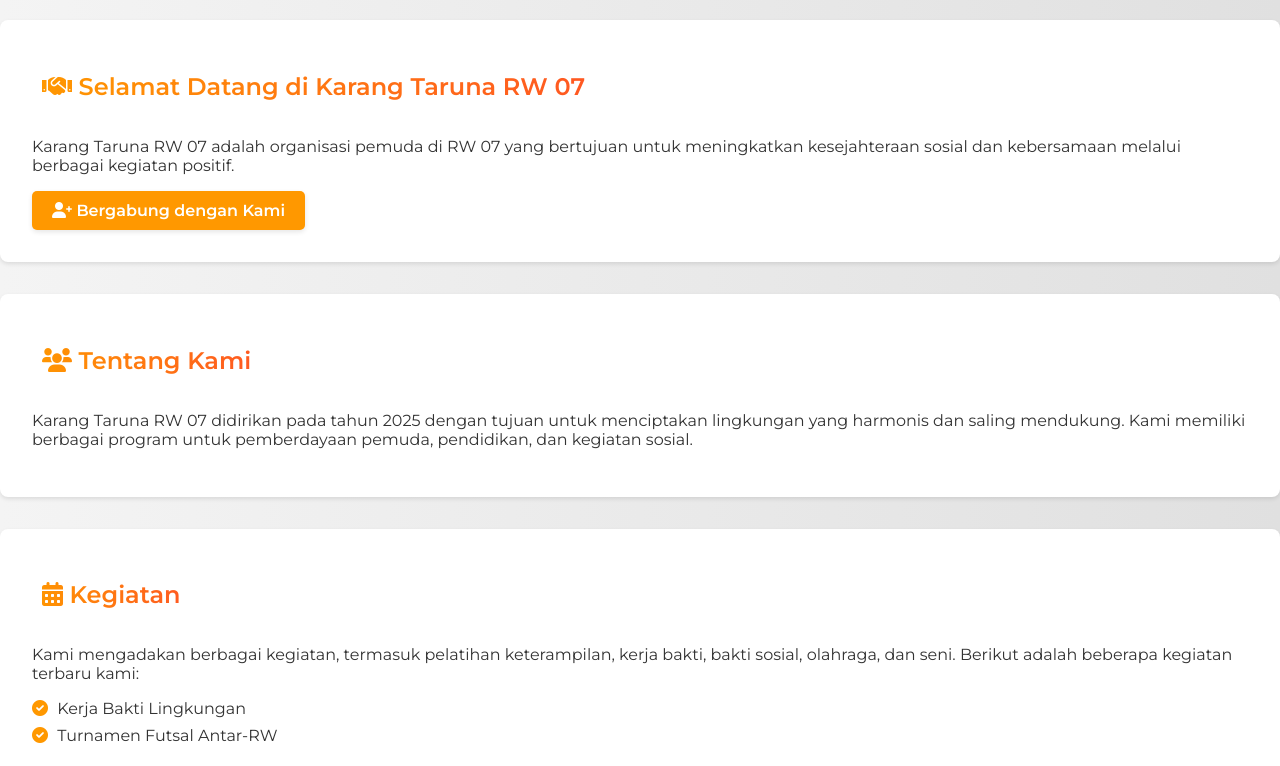
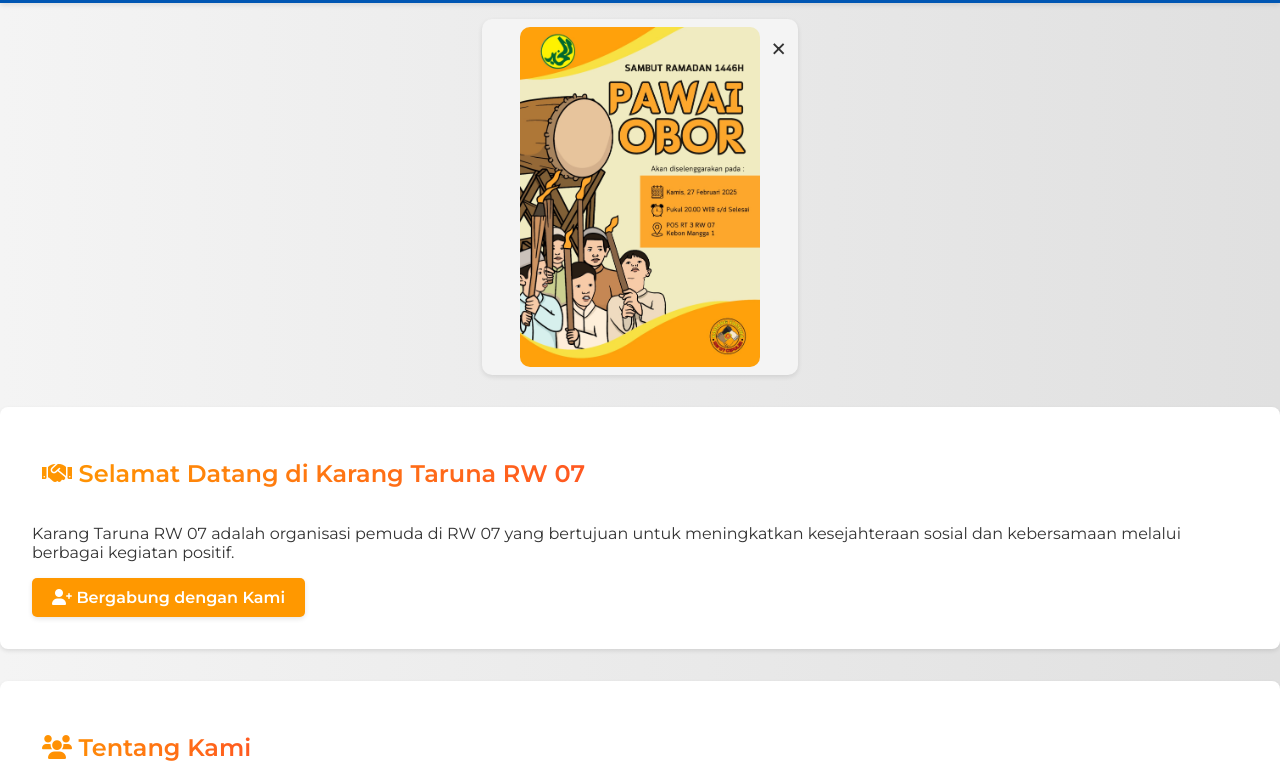
Before and after one commit to kartar07/website-personal, a plain HTML site: page index.html in a window 1280 px wide. Shown: the part 194-960 px from the top of the page. Drawn offline with Linux system fonts and the light colour scheme.

Commit message:
Add files via upload

```diff
--- a/index.html
+++ b/index.html
@@ -14,7 +14,7 @@
     <header>
         <div class="header-content">
             <div class="logo">
-                <img src="logo.png" alt="Logo Karang Taruna RW 07">
+                <img src="logo.jpg" alt="Logo Karang Taruna RW 07">
                 <h1><i class="fas fa-users"></i> Karang Taruna RW 07</h1>
             </div>
             <div class="hamburger" id="hamburger">
@@ -32,6 +32,12 @@
             </ul>
         </nav>
     </header>
+
+    <!--Banner Notif-->
+    <div class="notification-banner">
+        <img src="pawai.jpg" alt="Banner Pemberitahuan">
+        <span class="close-banner" onclick="closeBanner()">&times;</span>
+    </div>
 
     <section id="home">
         <h2><i class="fas fa-handshake"></i> Selamat Datang di Karang Taruna RW 07</h2>
@@ -51,8 +57,8 @@
         <h2><i class="fas fa-calendar-alt"></i> Kegiatan</h2>
         <p>Kami mengadakan berbagai kegiatan, termasuk pelatihan keterampilan, kerja bakti, bakti sosial, olahraga, dan seni. Berikut adalah beberapa kegiatan terbaru kami:</p>
         <ul>
-            <li><i class="fas fa-check-circle"></i> Kerja Bakti Lingkungan</li>
-            <li><i class="fas fa-check-circle"></i> Turnamen Futsal Antar-RW</li>
+            <li><i class="fas fa-check-circle"></i> Pawai Obor Menyambut Bulan Ramadhan</li>
+            <li><i class="fas fa-check-circle"></i> Bazar Ramadhan</li>
         </ul>
     </section>
 
@@ -62,7 +68,7 @@
             <div class="slides">
                 <div class="slide-item">
                     <img src="gambar4.jpg" alt="Bazar Ramadhan 2024">
-                    <p>Penyerahan SK Unit Kerja Karang Taruna RW 007 Momentum bersejarah bagi Karang Taruna RW 007! Dengan diserahkannya Surat Keputusan (SK) Unit Kerja, semoga semangat kebersamaan dan dedikasi semakin menguat dalam membangun lingkungan yang lebih baik. Mari bersama-sama berkontribusi untuk kesejahteraan sosial dan kemajuan pemuda di RW 007!</p>
+                    <p>Penyerahan SK Unit Kerja Karang Taruna RW 007 Momentum bersejarah bagi Karang Taruna RW 007!</p>
                 </div>
                 <div class="slide-item">
                     <img src="gambar1.png" alt="17 Agustus 2024">
--- a/script.js
+++ b/script.js
@@ -3,6 +3,7 @@ document.addEventListener('DOMContentLoaded', function() {
     const nav = document.querySelector('nav');
     const overlay = document.getElementById('overlay');
     const navLinks = document.querySelectorAll('nav ul li a');
+    const sections = document.querySelectorAll('section');
 
     hamburger.addEventListener('click', function() {
         nav.classList.toggle('show');
@@ -24,7 +25,7 @@ document.addEventListener('DOMContentLoaded', function() {
         });
     });
 
-    // Auto-slide for gallery
+    // Auto-slide untuk galeri
     const slides = document.querySelector('.slides');
     const slideItems = document.querySelectorAll('.slide-item');
     let index = 0;
@@ -37,5 +38,44 @@ document.addEventListener('DOMContentLoaded', function() {
         slides.style.transform = `translateX(${-index * 100}%)`;
     }
 
-    setInterval(slideShow, 3000); // Change image every 3 seconds
+    setInterval(slideShow, 3000); // Ganti gambar setiap 3 detik
+
+    // Efek Gulir
+    const observer = new IntersectionObserver(entries => {
+        entries.forEach(entry => {
+            if (entry.isIntersecting) {
+                if (entry.target.classList.contains('fade-in-left')) {
+                    entry.target.style.transform = 'translateX(0)';
+                } else if (entry.target.classList.contains('fade-in-right')) {
+                    entry.target.style.transform = 'translateX(0)';
+                } else if (entry.target.classList.contains('fade-in-top')) {
+                    entry.target.style.transform = 'translateY(0)';
+                } else if (entry.target.classList.contains('fade-in-bottom')) {
+                    entry.target.style.transform = 'translateY(0)';
+                }
+                entry.target.classList.add('visible');
+            }
+        });
+    }, {
+        threshold: 0.1
+    });
+
+    sections.forEach((section, index) => {
+        // Assign different fade-in classes based on section index
+        if (index % 4 === 0) {
+            section.classList.add('fade-in-left');
+        } else if (index % 4 === 1) {
+            section.classList.add('fade-in-right');
+        } else if (index % 4 === 2) {
+            section.classList.add('fade-in-top');
+        } else {
+            section.classList.add('fade-in-bottom');
+        }
+        observer.observe(section);
+    });
 });
+
+function closeBanner() {
+    const banner = document.querySelector('.notification-banner');
+    banner.style.display = 'none';
+}
--- a/style.css
+++ b/style.css
@@ -332,3 +332,81 @@ footer {
         display: none;
     }
 }
+
+/* Efek Gulir */
+section {
+    opacity: 0;
+    transform: translateY(50px);
+    transition: opacity 0.6s ease-out, transform 0.6s ease-out;
+}
+
+section.fade-in-left {
+    transform: translateX(-50px);
+}
+
+section.fade-in-right {
+    transform: translateX(50px);
+}
+
+section.fade-in-top {
+    transform: translateY(-50px);
+}
+
+section.fade-in-bottom {
+    transform: translateY(50px);
+}
+
+section.visible {
+    opacity: 1;
+    transform: translateX(0);
+}
+
+.notification-banner {
+    position: relative;
+    background-color: #f4f4f4;
+    border-radius: 10px;
+    overflow: hidden;
+    box-shadow: 0 2px 5px rgba(0, 0, 0, 0.1);
+    margin: 1rem auto; /* Lebih kecil dan berada di tengah */
+    max-width: 300px; /* Lebar maksimum yang lebih kecil */
+    display: flex;
+    align-items: center;
+    justify-content: center;
+    transition: transform 0.3s, box-shadow 0.3s;
+    padding: 0.5rem; /* Padding lebih kecil */
+    animation: slide-in 0.5s ease-out;
+}
+
+.notification-banner:hover {
+    transform: translateY(-5px);
+    box-shadow: 0 5px 15px rgba(0, 0, 0, 0.2);
+}
+
+.notification-banner img {
+    width: 80%; /* Lebar gambar lebih kecil */
+    height: auto;
+    border-radius: 10px;
+}
+
+.close-banner {
+    position: absolute;
+    top: 10px; /* Lebih kecil daripada sebelumnya */
+    right: 10px; /* Lebih kecil daripada sebelumnya */
+    color: #333;
+    font-size: 2rem; /* Ukuran font lebih kecil */
+    cursor: pointer;
+    transition: color 0.3s;
+}
+
+.close-banner:hover {
+    color: #000;
+}
+
+@keyframes slide-in {
+    from {
+        transform: translateX(-100%);
+    }
+    to {
+        transform: translateX(0);
+    }
+}
```
Also changed, not shown: logo.jpg (added), logo.png, pawai.jpg (added).
